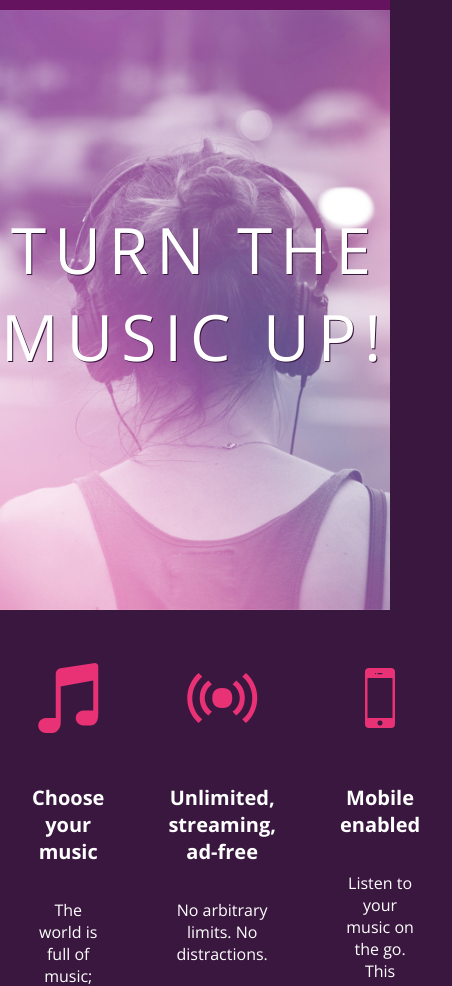
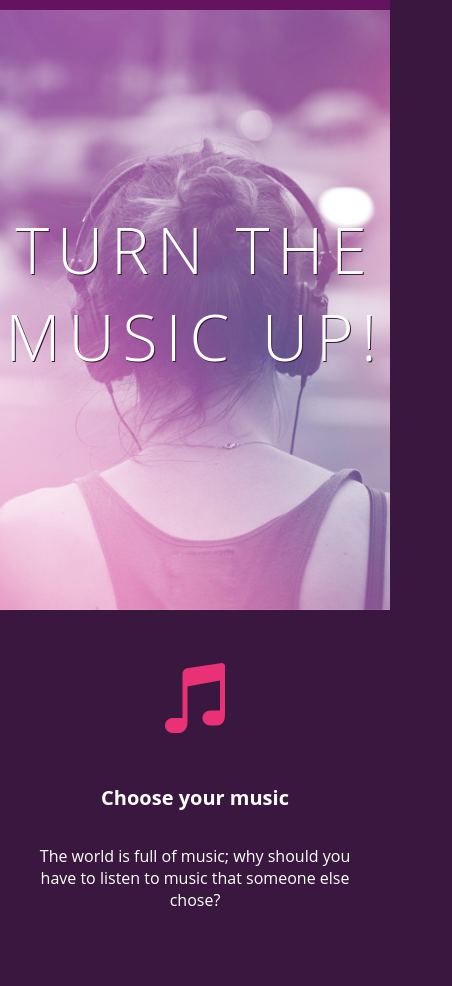
Before and after one commit to andreadardon/bloc-jams, a plain HTML site: page index.html in a window 390 px wide. Shown: the part 86-1072 px from the top of the page, 452 px wide, since content can reach past the window. Drawn offline with nearby package versions, Linux system fonts and the light colour scheme; a web font is replaced by a local one.

Commit message:
added responsiveness to design

```diff
--- a/index.html
+++ b/index.html
@@ -2,10 +2,12 @@
  <html>
    <head>
     <title>Bloc Jams</title>
-    <link rel="stylesheet" type="text/css" href="http://fonts.googleapis.com/css?family=Open+Sans:400,800,600,700,300">
+    <meta name="viewport" content="width=device-width, initial-scale=1">
+    <link rel="stylesheet" type="text/css" href="http://fonts.googleapis.com css?family=Open+Sans:400,800,600,700,300">
     <link rel="stylesheet" type="text/css" href="http://code.ionicframework.com/ionicons/2.0.1/css/ionicons.min.css">
      <link rel="stylesheet" type="text/css" href="styles/normalize.css">
      <link rel="stylesheet" type="text/css" href="styles/main.css">
+     <link rel="stylesheet" type="text/css" href="styles/landing.css">
    </head>
   <body class="landing">
     <nav class="navbar"> <!-- nav bar -->
@@ -14,18 +16,18 @@
     <section class="hero-content"> <!-- hero content -->
      <h1 class="hero-title">Turn the music up!</h1>
     </section>
-    <section class="selling-points"> <!-- selling points -->
-     <div class="point">
+    <section class="selling-points container"> <!-- selling points -->
+     <div class="point column-third">
          <span class="ion-music-note"></span>
          <h5 class="point-title">Choose your music</h5>
          <p class="point-description">The world is full of music; why should you have to listen to music that someone else chose?</p>
      </div>
-      <div class="point">
+      <div class="point column-third">
        <span class="ion-radio-waves"></span>
        <h5 class="point-title">Unlimited, streaming, ad-free</h5>
        <p class="point-description">No arbitrary limits. No distractions.</p>
      </div>
-      <div class="point">
+      <div class="point column-third">
        <span class="ion-iphone"></span>
        <h5 class="point-title">Mobile enabled</h5>
        <p class="point-description">Listen to your music on the go. This streaming service is available on all mobile platforms.</p>
--- /dev/null
+++ b/styles/landing.css
@@ -0,0 +1,48 @@
+ body.landing {
+    background-color: rgb(58,23,63);
+}
+
+.hero-content {
+    position: relative;
+    min-height: 600px;
+    background-image: url(../assets/images/bloc_jams_bg.jpg);
+    background-repeat: no-repeat;
+    background-position: center center;
+    background-size: cover;
+}
+
+.hero-content .hero-title {
+    position: absolute;
+    top: 40%;
+    -webkit-transform: translateY(-50%);
+    -moz-transform: translateY(-50%);
+    transform: translateY(-50%);
+    width: 100%;
+    text-align: center;
+    font-size: 4rem;
+    font-weight: 300;
+    text-transform: uppercase;
+    letter-spacing: 0.5rem;
+    text-shadow: 1px 1px 0px rgb(58,23,63);
+}
+
+.selling-points {
+    position: relative;
+}
+
+.point {
+    position: relative;
+    padding: 2rem;
+    text-align: center;
+}
+
+.point  .point-title {
+    font-size: 1.25rem;
+}
+
+.ion-music-note,
+.ion-radio-waves,
+.ion-iphone {
+    color: rgb(233,50,117);
+    font-size: 5rem;
+}
--- a/styles/main.css
+++ b/styles/main.css
@@ -1,3 +1,9 @@
+ *, *::before, *::after {
+     -moz-box-sizing: border-box;
+     -webkit-box-sizing: border-box;
+     box-sizing: border-box;
+ }
+
 html {
      height: 100%; /* makes sure our HTML takes up 100% of the browser window */
      font-size: 100%;
@@ -9,9 +15,6 @@ html {
      min-height: 100%;         /* says the height of the body must be, at minimum, 100% of the window */
  }
 
- body.landing {
-     background-color: rgb(58,23,63); /* sets the background color to an RGB value (see below) */
- }
 
  .navbar {
      padding: 0.5rem;
@@ -23,55 +26,27 @@ html {
      left: 2rem;
  }
 
-  .hero-content {
-     position: relative; /* positioning will be explained in a resource */
-     min-height: 600px;  /* hero content element must be _at least_ 600 pixels */
-     background-image: url(../assets/images/bloc_jams_bg.jpg);
-     background-repeat: no-repeat;
-     background-position: center center;
-     background-size: cover;
- }
+.container {
+   margin: 0 auto;
+   max-width: 64rem;
+}
 
- .hero-content .hero-title {
-     position: absolute;             /* positioning will be explained in a resource */
-     top: 40%;                       /* positioning will be explained in a resource */
-     -webkit-transform: translateY(-50%);
-     -moz-transform: translateY(-50%);
-     -ms-transform: translateY(-50%);
-     transform: translateY(-50%);
-     width: 100%;                    /* makes sure the title inhabits the full width of its container */
-     text-align: center;             /* aligns text in the horizontal center of the element */
-     font-size: 4rem;                /* specifies the size of the font in root em units */
-     font-weight: 300;               /* makes the font thinner or lighter weight */
-     text-transform: uppercase;      /* transforms the text to be all uppercase lettering */
-     letter-spacing: 0.5rem;         /* puts 0.5 root ems worth of space between each letter */
-     text-shadow: 1px 1px 0px rgb(58,23,63); /* creates a shadow underneath the text for readability over the image */
- }
+@media (min-width: 640px) {
+  html { font-size: 112%; }
+  .column {
+         float: left;
+         padding-left: 1rem;
+         padding-right: 1rem;
+     }
+  .column.full { width: 100%; }
+  .column.two-thirds { width: 66.7%; }
+  .column.half { width: 50%; }
+  .column.third { width: 33.3%; }
+  .column.fourth { width: 25%; }
+  .column.flow-opposite { float: right; }
 
- .selling-points {
-     position: relative;
-     display: table;
-     width: 100%;
-     -webkit-box-sizing: border-box;
-     -moz-box-sizing: border-box;
-     box-sizing: border-box; /* we'll explain this in a resource */
- }
+}
 
- .point {
-     display: table-cell;
-     position: relative;
-     width: 33.3%;
-     padding: 2rem;
-     text-align: center;
- }
-
- .point .point-title {
-     font-size: 1.25rem;
- }
-
- .ion-music-note,
- .ion-radio-waves,
- .ion-iphone {
-     color: rgb(233,50,117);
-     font-size: 5rem;
- }
+@media (min-width: 1024px) {
+   html { font-size: 120%; }
+}
```
Also changed, not shown: 1 other file.
